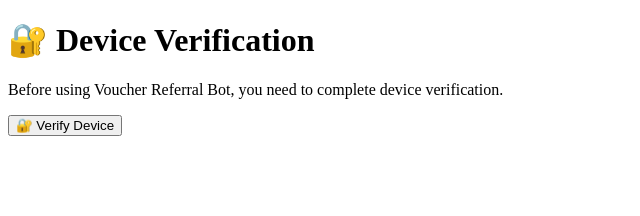
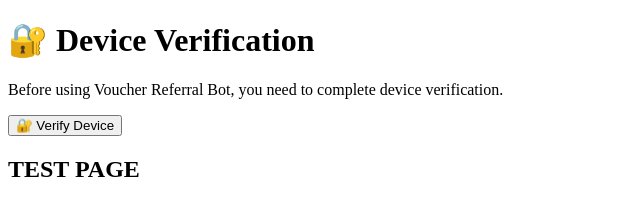
Before and after one commit to harshhkumarchoudhary2006-source/voucher-device-verify, a plain HTML site: page index.html in a window 1280 px wide. Shown: the whole page, without its empty margins (0-640 px from the left). Drawn offline with Linux system fonts and the light colour scheme.

Commit message:
index.html

```diff
--- a/index.html
+++ b/index.html
@@ -19,5 +19,7 @@
     }
   </script>
 
+  <h2>TEST PAGE</h2>
+
 </body>
 </html>
```
